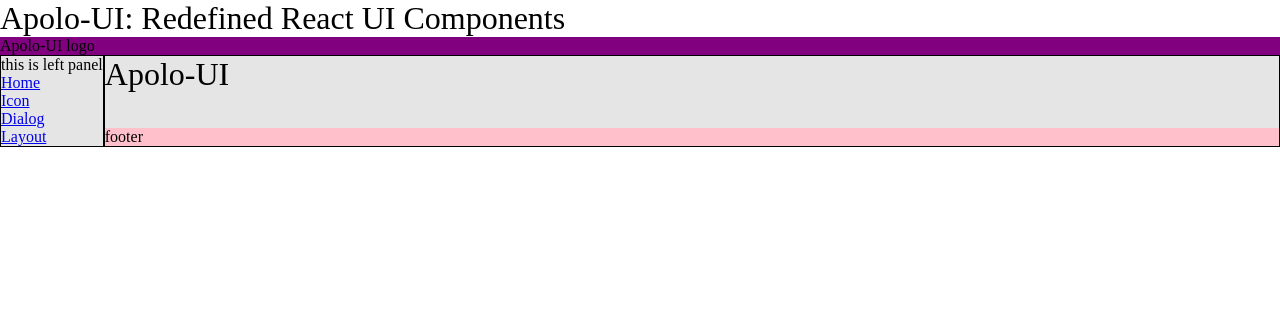
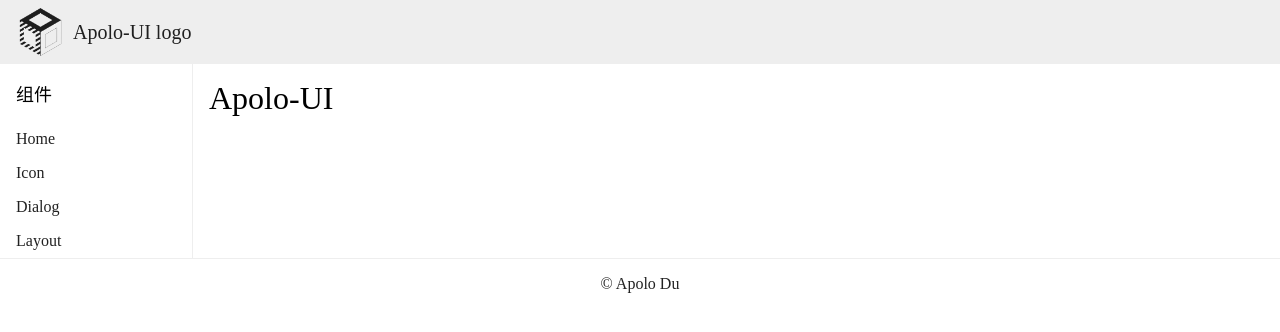
Before and after one commit to dudueasy/Apolo-UI, a React app: page / in a window 1280 px wide. Built offline with nearby package versions, Linux system fonts and the light colour scheme.

Commit message:
feat: 更新 apolo-UI 首页

```diff
--- a/example.scss
+++ b/example.scss
@@ -1,6 +1,70 @@
 * {margin: 0; padding: 0; box-sizing: border-box;}
 
 h1, h2, h3, h4, h5, h6 { font-weight: normal; }
+$padding: 16px;
+$primary-color: rgba(0,0,0,0.87);
+$border-color: #eee;
 
 *::after{box-sizing: border-box }
 *::before{box-sizing: border-box }
+ul, ol {list-style: none}
+a{
+  text-decoration: none;
+  color: inherit;
+}
+
+.site-page{
+  background: #ffffff;
+}
+
+.site-main{
+  padding-top: 16px;
+}
+
+.site-header{
+  background: #eeeeee;
+  color: $primary-color;
+  padding: 8px $padding;
+
+  .logo{
+    display: flex;
+    align-items: center;
+
+    > img{
+      margin-right: 8px;
+    }
+
+    > span{
+      font-weight: lighter;
+      font-size: 20px;
+    }
+  }
+}
+
+.site-sider{
+  border-right: 1px solid $border-color;
+  margin-right: 16px;
+
+  h2{
+    padding: $padding;
+    font-size: 18px;
+  }
+  ul {
+    padding: 0 $padding;
+    min-width: 12em;
+    > li{
+      padding: 8px 0;
+      a {
+        color: $primary-color;
+      }
+    }
+  }
+}
+
+.site-footer{
+  border-top: 1px solid $border-color;
+  text-align: center;
+  color: $primary-color;
+  padding: 16px 0;
+  background: #ffffff;
+}
--- a/example.tsx
+++ b/example.tsx
@@ -6,6 +6,10 @@ import DialogExample from './lib/dialog/dialog.example';
 import LayoutExample from './lib/layout/layout.example';
 import {Layout, Header, Content, Sider, Footer} from './lib/layout/layout';
 import './example.scss'
+import logo from './logo.png';
+
+console.log(logo)
+// import logo from './'
 
 void 'examples 不要改动这一行代码！'; // tslint:disable-line
 
@@ -14,15 +18,18 @@ interface routerMatch {
 }
 
 const Home = () => (
-  <Layout className={"page"}>
-    <Header style={{background: 'purple'}}>
+  <Layout className={"site-page"}>
+    <Header className={'site-header'}>
       <div className={'logo'}>
-        Apolo-UI logo
+        <img src={logo} alt="" height={48}/>
+        <span> Apolo-UI logo </span>
       </div>
     </Header>
-    <Layout style={{background: 'rgba(0,0,0,0.1)'}}>
-      <Sider style={{border: '1px solid black'}}>
-        this is left panel
+    <Layout
+      // style={{background: 'rgba(0,0,0,0.1)'}}
+    >
+      <Sider className={'site-sider'}>
+        <h2>组件</h2>
         <ul>
           <li><Link to="/"> Home </Link></li>
           <li><Link to="/icon"> Icon </Link></li>
@@ -30,8 +37,8 @@ const Home = () => (
           <li><Link to="/layout"> Layout </Link></li>
         </ul>
       </Sider>
-      <Layout style={{border: '1px solid black'}}>
-        <Content>
+      <Layout>
+        <Content className={'site-main'}>
           <Switch>
             <Route path="/icon" component={IconExample}/>
             <Route path="/dialog" component={DialogExample}/>
@@ -39,11 +46,11 @@ const Home = () => (
             <Route path="/" component={()=><h1>Apolo-UI</h1>}/>
           </Switch>
         </Content>
-        <Footer style={{background: 'pink'}}>
-          footer
-        </Footer>
       </Layout>
     </Layout>
+      <Footer className={"site-footer"}>
+        &copy; Apolo Du
+      </Footer>
   </Layout>
 );
 
--- a/index.html
+++ b/index.html
@@ -6,7 +6,6 @@
     <title>ApoloUI</title>
 </head>
 <body>
-<h1>Apolo-UI: Redefined React UI Components</h1>
 <div id="app"></div>
 
 </body>
--- a/lib/layout/layout.example.scss
+++ b/lib/layout/layout.example.scss
@@ -5,32 +5,21 @@
 }
 
 .header {
-  height: 40px;
+  min-height: 40px;
   background: #4185f4;
-  margin: 4px 0;
-  padding: 4px;
-  color: #fff;
 }
 
 .content{
   background: lighten(#4185f4, 20%);
-  margin: 4px 0;
-  padding: 4px;
 }
 
 .footer {
-  height: 40px;
+  min-height: 40px;
   background: #4185f4;
-  margin: 4px 0;
-  padding: 4px;
-  color: #fff;
 }
 
 .sider {
   width: 100px;
   background: #000;
-  padding: 4px;
-  color: #fff;
-  margin: 4px 0px;
   margin-right: 4px;
 }
--- a/lib/layout/layout.example.tsx
+++ b/lib/layout/layout.example.tsx
@@ -43,28 +43,6 @@ export default (props: any) => {
           </Layout>
         </Layout>
       </div>
-
-      <div>
-        <h1>Example 4: 多层嵌套 </h1>
-        <p>注意: 每个 Sider 组件都需要用 Layout 组件包裹. </p>
-        <Layout className={"layout"}>
-          <Sider className={"sider"}> sider </Sider>
-          <Layout>
-            <Header className={"header"}> header </Header>
-            <Content className={"content"}>
-              <Layout>
-                <Sider className={"sider"}>sider</Sider>
-                <Layout>
-                  <Content className={"content"}>content</Content>
-                  <Footer className={"footer"}>footer</Footer>
-                </Layout>
-              </Layout>
-            </Content>
-            <Footer className={"footer"}> footer </Footer>
-          </Layout>
-        </Layout>
-      </div>
-
     </>
   );
 };
```
Also changed, not shown: logo.png (added).
